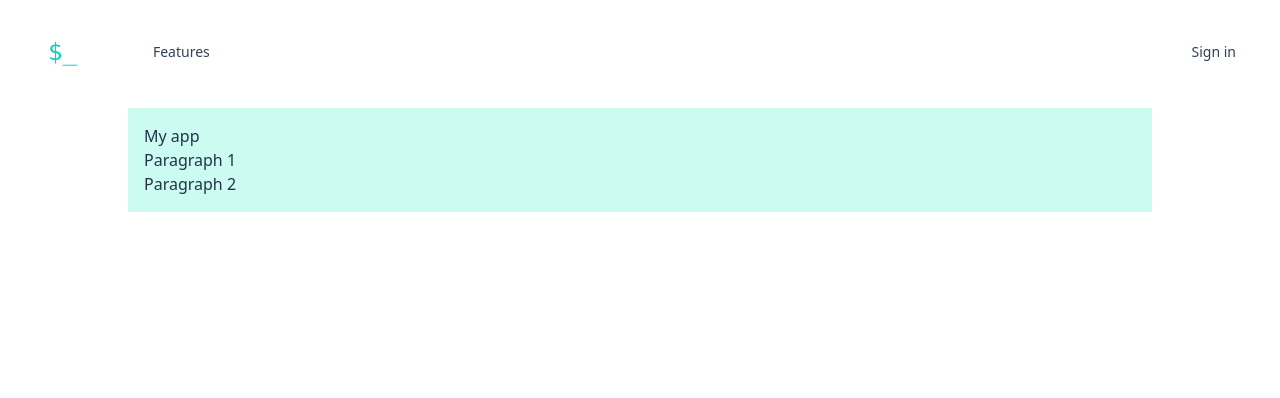
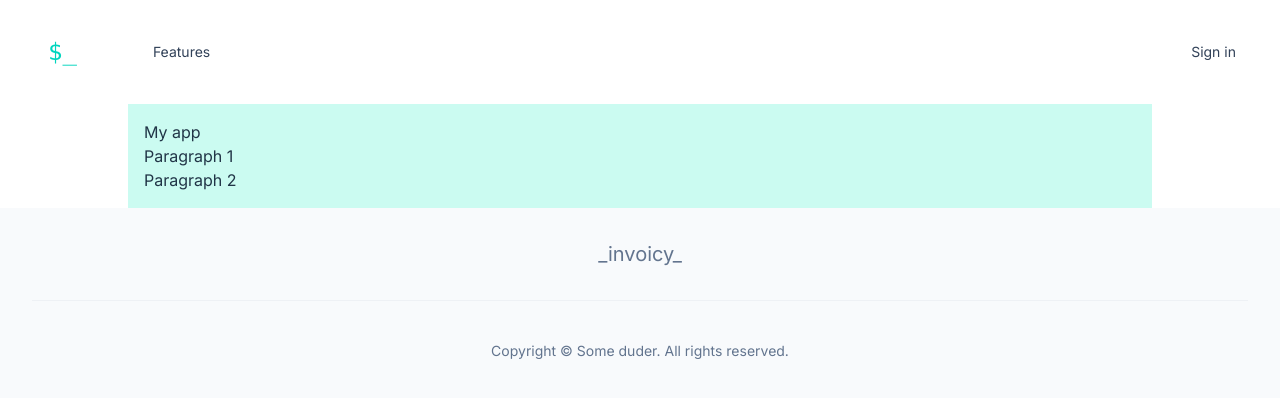
Before and after one commit to cat-bot/invoice-generator-ui, a React (Vite) app: page / in a window 1280 px wide. Shown: the top 398 px of the page. Built offline with nearby package versions, Linux system fonts and the light colour scheme.

Commit message:
Added some better project structure: folder for pages and components. Added a login page.

```diff
--- a/index.html
+++ b/index.html
@@ -4,6 +4,9 @@
     <meta charset="UTF-8" />
     <meta name="viewport" content="width=device-width, initial-scale=1.0" />
     <title>Invoicy</title>
+    <link rel="preconnect" href="https://fonts.googleapis.com">
+    <link rel="preconnect" href="https://fonts.gstatic.com" crossorigin>
+    <link href="https://fonts.googleapis.com/css2?family=Inter:ital,opsz,wght@0,14..32,100..900;1,14..32,100..900&display=swap" rel="stylesheet">
   </head>
   <body class="flex h-full flex-col">
     <div id="root"></div>
--- a/src/App.tsx
+++ b/src/App.tsx
@@ -1,18 +1,12 @@
 import './App.css'
-import Nav from './Nav.tsx'
-
+import Home from './pages/home/Home.tsx'
 
 function App() {
 
   return (
-    <div>
-      <Nav />
-      <div className="w-full p-2 lg:w-5xl lg:p-4 m-auto bg-teal-100">
-        <h1>My app</h1>
-        <p>Paragraph 1</p>
-        <p>Paragraph 2</p>
-      </div>
-    </div>
+    <>
+      <Home />
+    </>
   )
 }
 
--- a/src/Nav.tsx
+++ /dev/null
@@ -1,28 +0,0 @@
-import './Nav.css'
-
-function Nav() {
-
-  return (
-    <div>
-    <header className="py-6 mb-1">
-      <div className="mx-auto max-w-7xl px-4 sm:px-6 lg:px-8">
-        <nav className="relative z-50 flex justify-between">
-          <div className="flex items-center md:gap-x-12">
-            <a className="font-mono text-2xl px-4 py-3 rounded-full text-teal-400 hover:text-white hover:bg-teal-400 duration-150" aria-label="Invoicy | Home" title="Invoicy | Home" href="#">$_</a>
-            <div className="hidden md:flex md:gap-x-6">
-              <a className="inline-block rounded-full px-3 py-2 text-sm text-slate-700 hover:bg-slate-100 hover:text-slate-900" href="#features">Features</a>
-            </div>
-          </div>
-          <div className="flex items-center gap-x-5 md:gap-x-8">
-            <div className="hidden md:block">
-              <a className="inline-block rounded-full px-3 py-2 text-sm text-slate-700 hover:bg-slate-100 hover:text-slate-900" href="/login">Sign in</a>
-            </div>
-          </div>
-        </nav>
-      </div>
-    </header>
-    </div>
-  );
-}
-
-export default Nav
--- /dev/null
+++ b/src/components/Footer.tsx
@@ -0,0 +1,20 @@
+import './Footer.css'
+
+function Footer() {
+    return (
+      <footer className="bg-slate-50">
+        <div className="mx-auto max-w-7xl px-4 sm:px-6 lg:px-8">
+          <div className="py-8 text-center text-xl text-slate-500">
+            _invoicy_
+          </div>
+          <div className="flex flex-col items-center border-t border-slate-400/10 py-10">
+            <p className="mt-6 text-sm text-slate-500 sm:mt-0 text-center">
+              Copyright © Some duder. All rights reserved.
+            </p>
+          </div>
+        </div>
+      </footer>
+    );
+}
+
+export default Footer
--- /dev/null
+++ b/src/components/Nav.tsx
@@ -0,0 +1,28 @@
+import './Nav.css'
+
+function Nav() {
+
+  return (
+    <>
+      <header className="py-6">
+        <div className="mx-auto max-w-7xl px-4 sm:px-6 lg:px-8">
+          <nav className="relative z-50 flex justify-between">
+            <div className="flex items-center md:gap-x-12">
+              <a className="font-mono text-2xl px-4 py-3 rounded-full text-teal-400 hover:text-white hover:bg-teal-400 duration-150" aria-label="Invoicy | Home" title="Invoicy | Home" href="#">$_</a>
+              <div className="hidden md:flex md:gap-x-6">
+                <a className="inline-block rounded-full px-3 py-2 text-sm text-slate-700 hover:bg-slate-100 hover:text-slate-900" href="#features">Features</a>
+              </div>
+            </div>
+            <div className="flex items-center gap-x-5 md:gap-x-8">
+              <div className="hidden md:block">
+                <a className="inline-block rounded-full px-3 py-2 text-sm text-slate-700 hover:bg-slate-100 hover:text-slate-900" href="/login">Sign in</a>
+              </div>
+            </div>
+          </nav>
+        </div>
+      </header>
+    </>
+  );
+}
+
+export default Nav
--- a/src/index.css
+++ b/src/index.css
@@ -1,5 +1,5 @@
 :root {
-  font-family: system-ui, Avenir, Helvetica, Arial, sans-serif;
+  font-family: Inter, system-ui, Avenir, Helvetica, Arial, sans-serif;
   line-height: 1.5;
   font-weight: 400;
 
--- /dev/null
+++ b/src/pages/home/Home.tsx
@@ -0,0 +1,21 @@
+import Nav from '../../components/Nav.tsx'
+import Footer from '../../components/Footer.tsx'
+
+function Home() {
+
+    return (
+      <>
+        <Nav />
+        <main>
+          <div className="w-full p-2 lg:w-5xl lg:p-4 m-auto bg-teal-100">
+            <h1>My app</h1>
+            <p>Paragraph 1</p>
+            <p>Paragraph 2</p>
+          </div>
+        </main>
+        <Footer />
+      </>
+    );
+  }
+
+  export default Home
--- /dev/null
+++ b/src/pages/login/Signin.tsx
@@ -0,0 +1,9 @@
+function Signin() {
+    return (
+        <>
+            <div>LOGIN</div>
+        </>
+    );
+}
+
+export default Signin;
```
Also changed, not shown: src/components/Footer.css (added), src/components/Nav.css (added), src/pages/home/Home.css (added).
